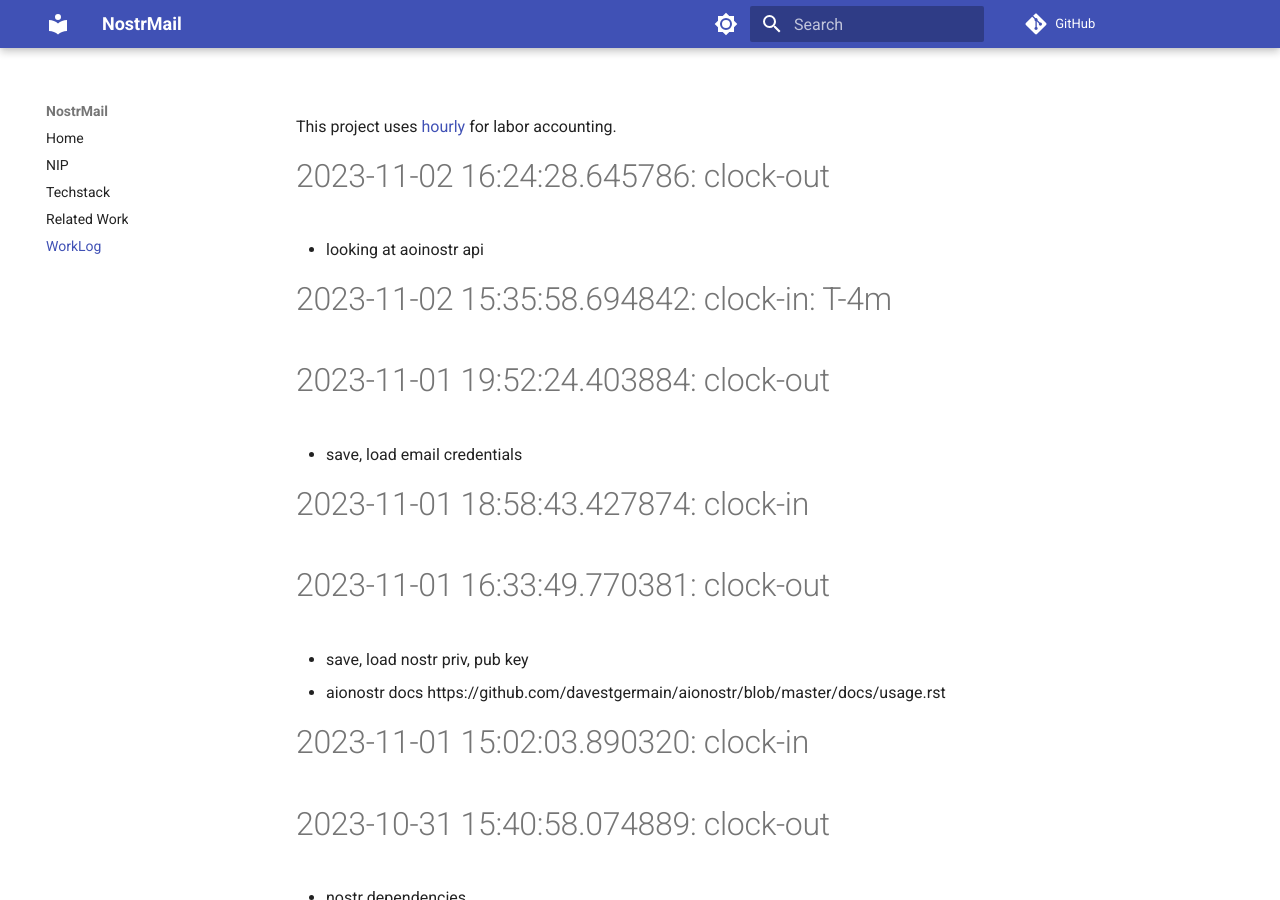
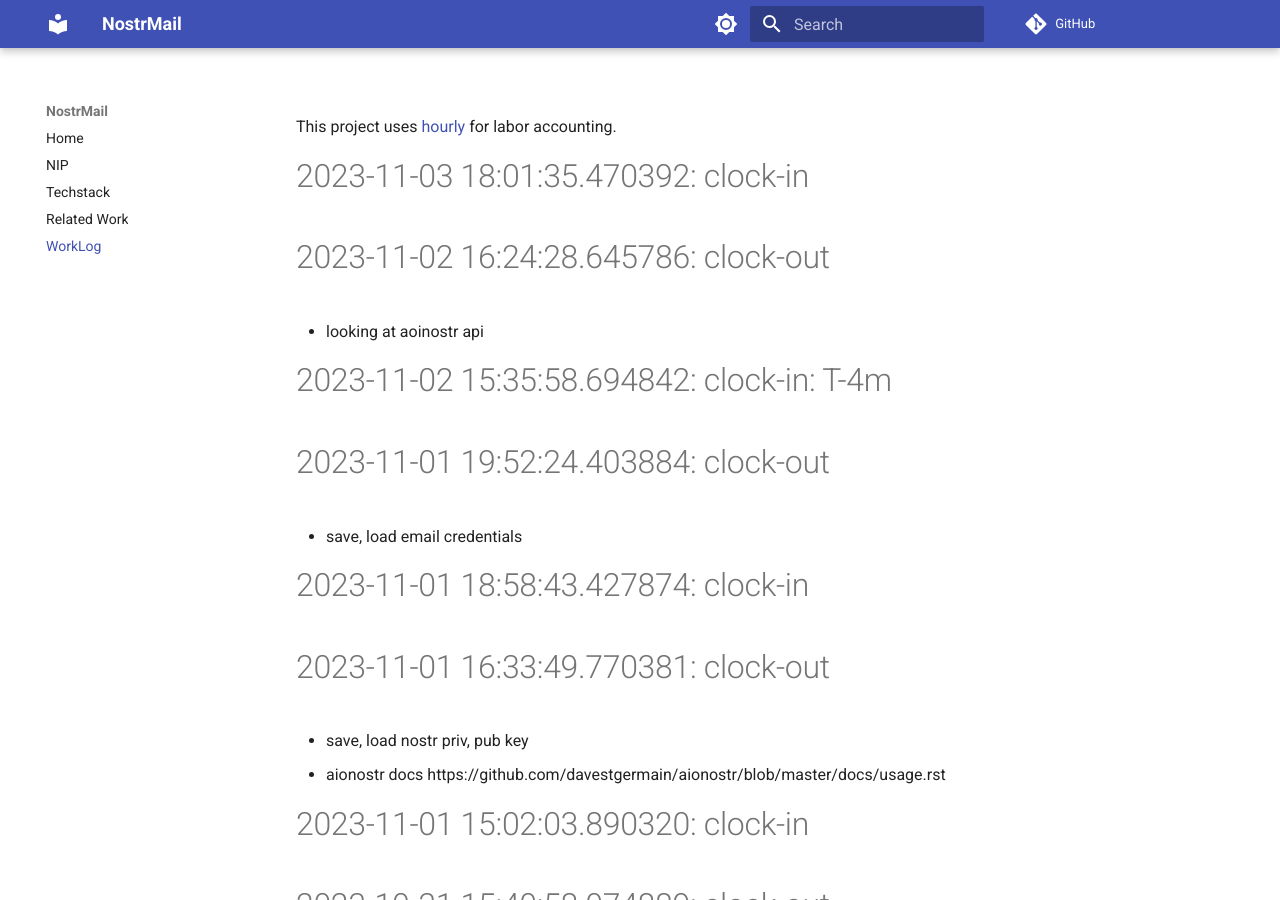
Before and after one commit to asherp/nostr-mail, an MkDocs documentation site: the page built from docs/WorkLog.md, in a window 1280 px wide and 900 px high. Built offline with MkDocs 1.6.1 and Material for MkDocs 9.7.7, drawn with Linux system fonts in a browser that asks for light colours; comment, search, counter and statistics services are not loaded.

Commit message:
clock-in

```diff
--- a/WorkLog.md
+++ b/WorkLog.md
@@ -1,3 +1,6 @@
+
+# 2023-11-03 18:01:35.470392: clock-in
+
 # 2023-11-02 16:24:28.645786: clock-out
 
 * looking at aoinostr api
```
